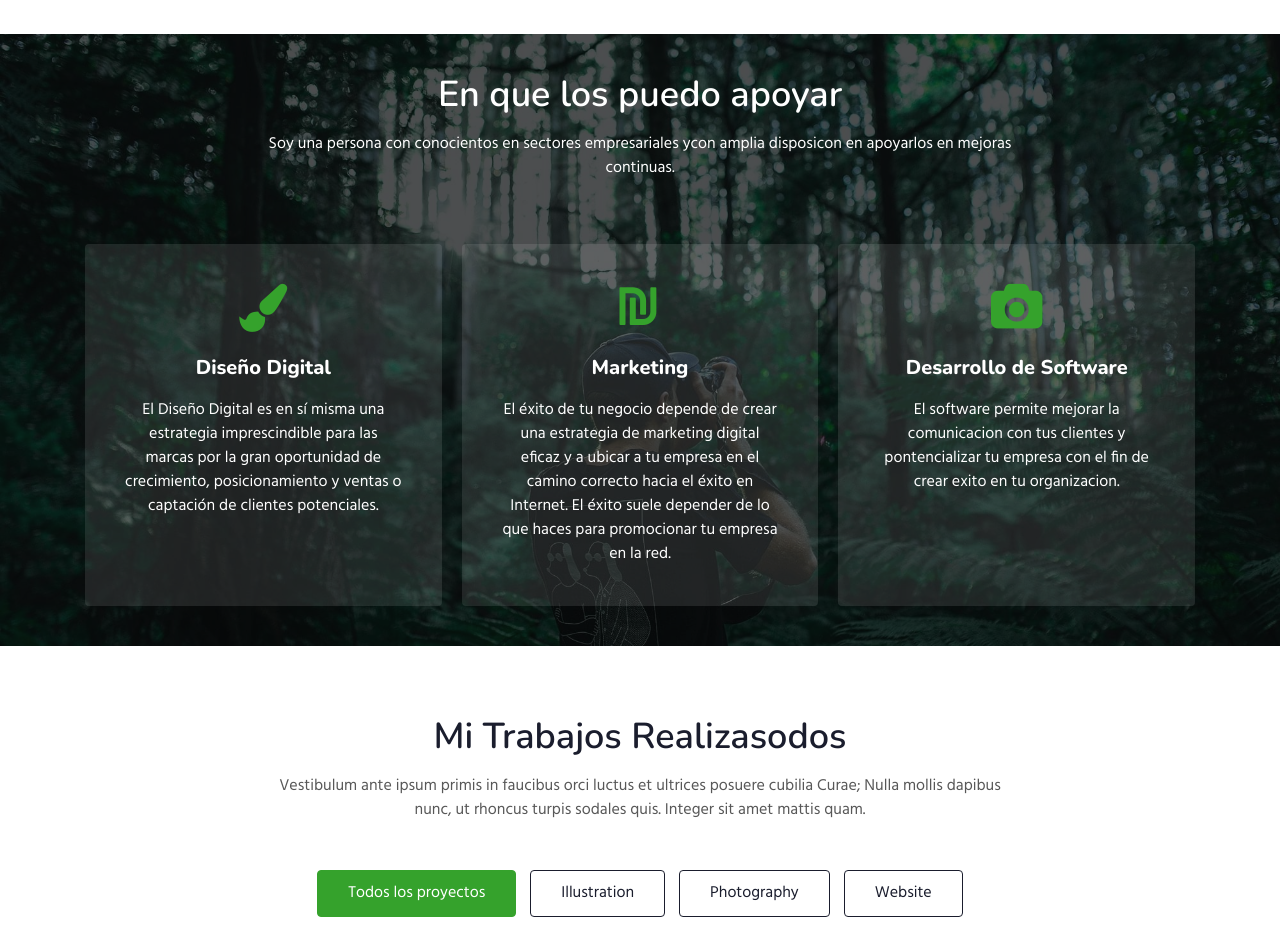
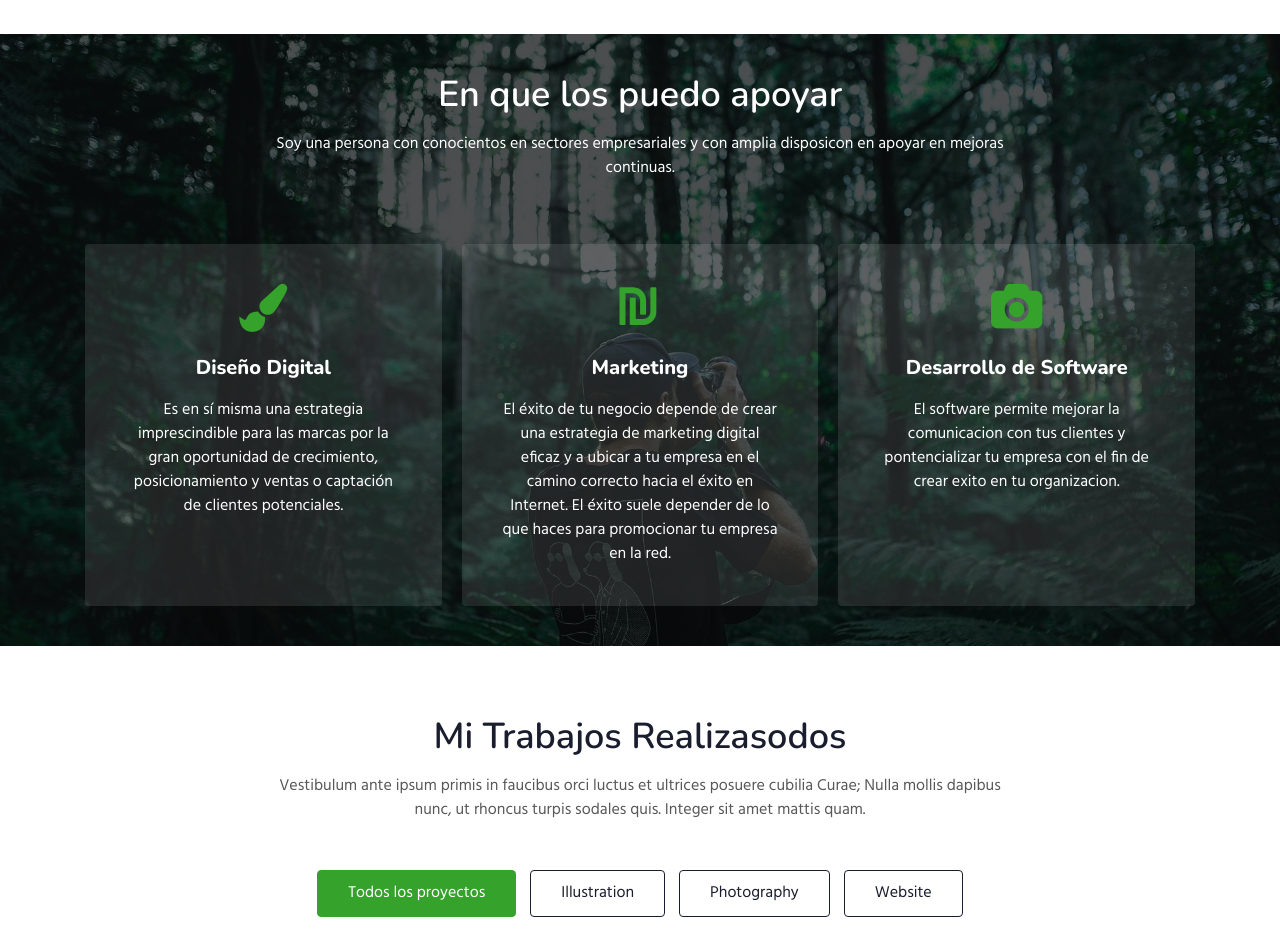
Before and after one commit to michaeldanielm/portafolio, a plain HTML site: page index.html in a window 1280 px wide. Shown: the part 1380-2309 px from the top of the page. Drawn offline with nearby package versions, Linux system fonts and the light colour scheme.

Commit message:
update website

```diff
--- a/index.html
+++ b/index.html
@@ -143,13 +143,13 @@
       <div class="container">
         <div class="heading text-center mx-auto">
           <h3 class="head text-white">En que los puedo apoyar</h3>
-          <p class="my-3 head text-white"> Soy una persona con conocientos en sectores empresariales ycon amplia disposicon en apoyarlos en mejoras continuas.</p>
+          <p class="my-3 head text-white"> Soy una persona con conocientos en sectores empresariales y con amplia disposicon en apoyar en mejoras continuas. </p>
         </div>
         <div class="middle-section grid-column text-center mt-5 pt-3">
           <div class="three-grids-columns">
             <span class="fa fa-paint-brush"></span>
             <h4>Diseño Digital</h4>
-            <p>El Diseño Digital es en sí misma una estrategia imprescindible para las marcas por la gran oportunidad de crecimiento,
+            <p>Es en sí misma una estrategia imprescindible para las marcas por la gran oportunidad de crecimiento,
               posicionamiento y ventas o captación de clientes potenciales.</p>
 
           </div>
```
